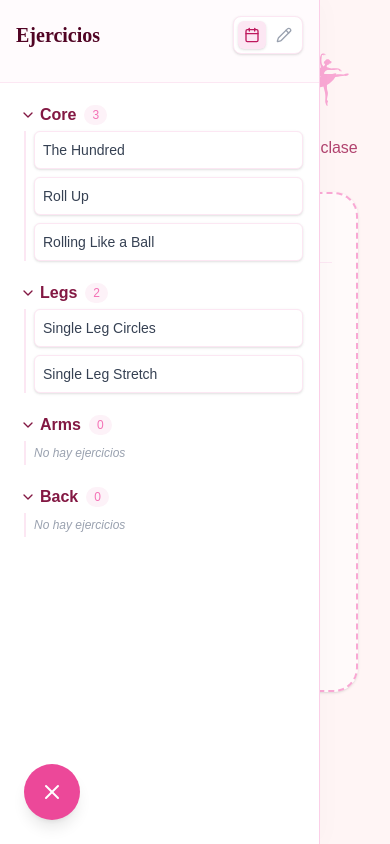
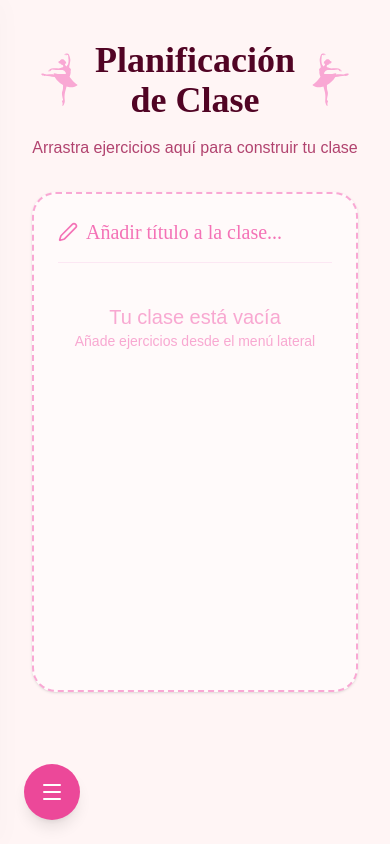
Before and after one commit to dariomnz/webPlanner, a React (Vite) app: page / in a window 390 px wide. Built offline with nearby package versions, Linux system fonts and the light colour scheme.

Commit message:
Fix menu open

```diff
--- a/src/App.tsx
+++ b/src/App.tsx
@@ -65,19 +65,32 @@ function App() {
         isEditMode,
     });
 
+    // Create a stable callback ref for showing menu
+    const [activeIdForMenu, setActiveIdForMenu] = useState<string | null>(null);
+    const [activeItemSourceForMenu, setActiveItemSourceForMenu] = useState<'menu' | 'planner' | undefined>(undefined);
+
+    const menuVisibility = useMenuVisibility({
+        isEditMode,
+        activeId: activeIdForMenu,
+        activeItemSource: activeItemSourceForMenu,
+    });
+
     const dragAndDrop = useDragAndDrop({
         plannedExercises,
         setPlannedExercises,
         exercises,
         isEditMode,
         onMoveExerciseToSection: exerciseManagement.handleMoveExerciseToSection,
+        onDragEndShowMenu: menuVisibility.showMenuOnMobile,
     });
 
-    const menuVisibility = useMenuVisibility({
-        isEditMode,
-        activeId: dragAndDrop.activeId,
-        activeItemSource: dragAndDrop.activeItem?.source,
-    });
+    // Sync drag state to menu visibility
+    if (dragAndDrop.activeId !== activeIdForMenu) {
+        setActiveIdForMenu(dragAndDrop.activeId);
+    }
+    if (dragAndDrop.activeItem?.source !== activeItemSourceForMenu) {
+        setActiveItemSourceForMenu(dragAndDrop.activeItem?.source);
+    }
 
     // Modal handlers
     const handleDeleteExerciseFromMenu = (id: string) => {
--- a/src/hooks/useDragAndDrop.ts
+++ b/src/hooks/useDragAndDrop.ts
@@ -7,7 +7,7 @@ import {
 } from '@dnd-kit/core';
 import { arrayMove } from '@dnd-kit/sortable';
 import { PlannedExercise, DragData, ActiveItem, Exercise } from '../types';
-import { createPlannedExercise, createPreviewExercise, finalizePreviewExercise } from '../utils/exerciseHelpers';
+import { createPreviewExercise, finalizePreviewExercise } from '../utils/exerciseHelpers';
 
 interface UseDragAndDropProps {
     plannedExercises: PlannedExercise[];
@@ -15,6 +15,7 @@ interface UseDragAndDropProps {
     exercises: Exercise[];
     isEditMode: boolean;
     onMoveExerciseToSection: (exerciseId: string, newSection: string) => void;
+    onDragEndShowMenu?: () => void; // Optional callback to show menu when drag ends
 }
 
 export function useDragAndDrop({
@@ -23,6 +24,7 @@ export function useDragAndDrop({
     exercises,
     isEditMode,
     onMoveExerciseToSection,
+    onDragEndShowMenu,
 }: UseDragAndDropProps) {
     const [activeId, setActiveId] = useState<string | null>(null);
     const [activeItem, setActiveItem] = useState<ActiveItem | null>(null);
@@ -164,8 +166,11 @@ export function useDragAndDrop({
             } else {
                 setPlannedExercises((items) => items.filter((item) => item.id !== previewId));
             }
+
+            // Only show menu when dragging FROM menu (not when reordering within planner)
+            onDragEndShowMenu?.();
         }
-    }, [plannedExercises, setPlannedExercises, isEditMode, onMoveExerciseToSection]);
+    }, [plannedExercises, setPlannedExercises, isEditMode, onMoveExerciseToSection, onDragEndShowMenu]);
 
     const handleDragCancel = useCallback((event: DragCancelEvent) => {
         const { active } = event;
--- a/src/hooks/useMenuVisibility.ts
+++ b/src/hooks/useMenuVisibility.ts
@@ -10,26 +10,30 @@ export function useMenuVisibility({ isEditMode, activeId, activeItemSource }: Us
     const [isMenuVisible, setIsMenuVisible] = useState<boolean>(false);
 
     const toggleMenu = useCallback(() => {
+        console.log('toggle menu');
         setIsMenuVisible(!isMenuVisible);
     }, [isMenuVisible]);
+
+    // Explicit method to show menu (to be called from drag end)
+    const showMenuOnMobile = useCallback(() => {
+        if (window.innerWidth < 768 && !isEditMode) {
+            console.log('show menu');
+            setIsMenuVisible(true);
+        }
+    }, [isEditMode]);
 
     // Hide menu on mobile when dragging starts (only in planning mode)
     useEffect(() => {
         if (window.innerWidth < 768 && !isEditMode && activeId && activeItemSource === 'menu') {
+            console.log('hide menu');
             setIsMenuVisible(false);
         }
     }, [activeId, activeItemSource, isEditMode]);
-
-    // Show menu again on mobile when dragging ends (only in planning mode)
-    useEffect(() => {
-        if (window.innerWidth < 768 && !isEditMode && !activeId) {
-            setIsMenuVisible(true);
-        }
-    }, [activeId, isEditMode]);
 
     return {
         isMenuVisible,
         setIsMenuVisible,
         toggleMenu,
+        showMenuOnMobile,
     };
 }
```
